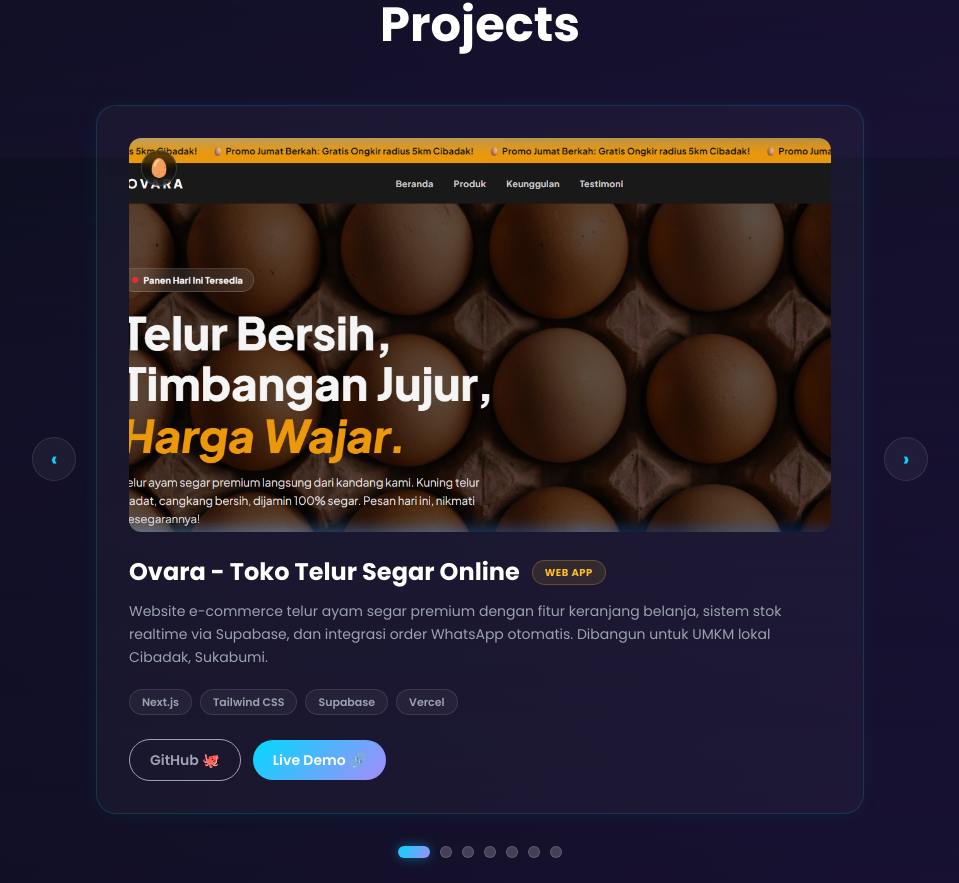
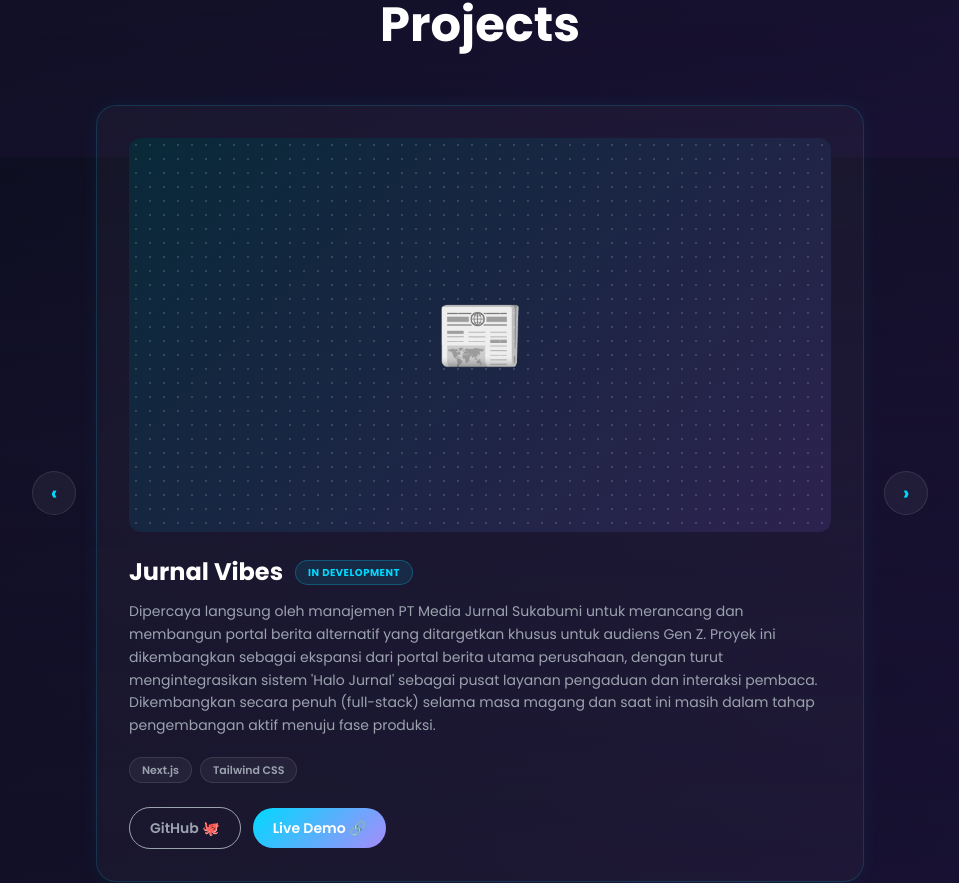
Before and after one commit to dmakapeli-prog/doni-portfolio, a Next.js app: page / in a window 1280 px wide. Shown: the part 3843-4726 px from the top of the page, without its empty margins (160-1119 px from the left). Built offline with nearby package versions, Linux system fonts and the light colour scheme.

Commit message:
Complete Jurnal Vibes project data with Vercel and GitHub links

```diff
--- a/app/page.js
+++ b/app/page.js
@@ -1190,6 +1190,17 @@ function ProjectsSection() {
 
   const projects = [
     {
+      icon: "📰",
+      title: "Jurnal Vibes",
+      badge: "In Development",
+      badgeClass: "badge-cyan",
+      desc: "Dipercaya langsung oleh manajemen PT Media Jurnal Sukabumi untuk merancang dan membangun portal berita alternatif yang ditargetkan khusus untuk audiens Gen Z. Proyek ini dikembangkan sebagai ekspansi dari portal berita utama perusahaan, dengan turut mengintegrasikan sistem 'Halo Jurnal' sebagai pusat layanan pengaduan dan interaksi pembaca. Dikembangkan secara penuh (full-stack) selama masa magang dan saat ini masih dalam tahap pengembangan aktif menuju fase produksi.",
+      techStack: ["Next.js", "Tailwind CSS"],
+      github: "https://github.com/dmakapeli-prog/jurnal-vibes-app.git",
+      live: "https://jurnal-vibes-app.vercel.app/",
+      image: null,
+    },
+    {
       icon: "🥚",
       title: "Ovara - Toko Telur Segar Online",
       badge: "Web App",
@@ -1332,9 +1343,15 @@ function ProjectsSection() {
                         style={{ background: 'rgba(0,0,0,0.45)' }}
                       >
                         {projects[currentSlide].live && (
-                          <span className="flex items-center gap-2 px-5 py-2.5 rounded-full text-white font-semibold text-sm" style={{ background: 'rgba(0,217,255,0.2)', border: '1px solid rgba(0,217,255,0.5)', backdropFilter: 'blur(8px)' }}>
+                          <a
+                            href={projects[currentSlide].live}
+                            target="_blank"
+                            rel="noopener noreferrer"
+                            className="flex items-center gap-2 px-5 py-2.5 rounded-full text-white font-semibold text-sm"
+                            style={{ background: 'rgba(0,217,255,0.2)', border: '1px solid rgba(0,217,255,0.5)', backdropFilter: 'blur(8px)' }}
+                          >
                             🔗 Lihat Website
-                          </span>
+                          </a>
                         )}
                       </div>
                       {/* Badge icon di pojok kiri atas */}
```
